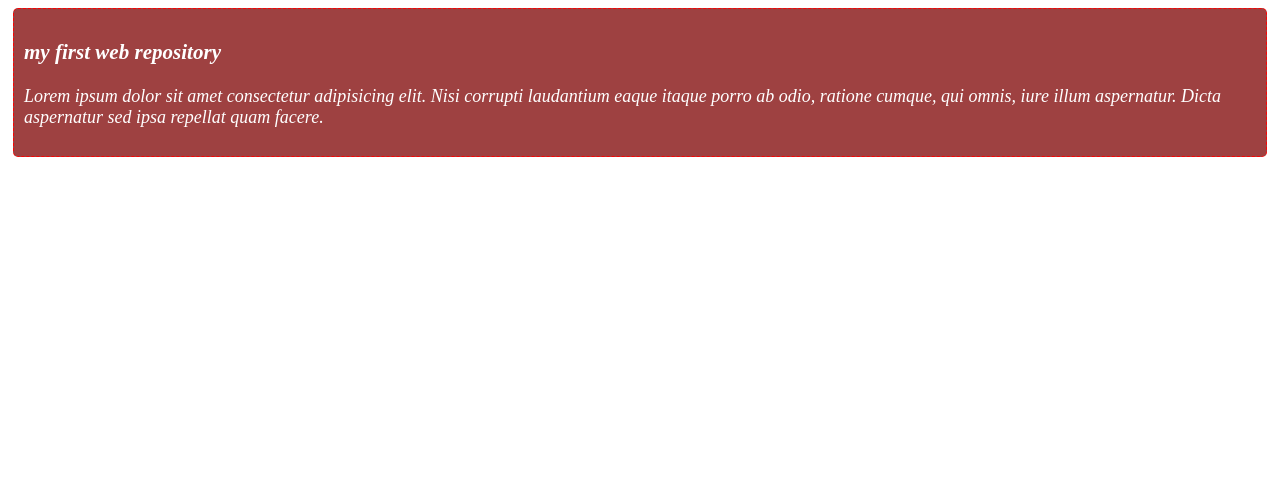
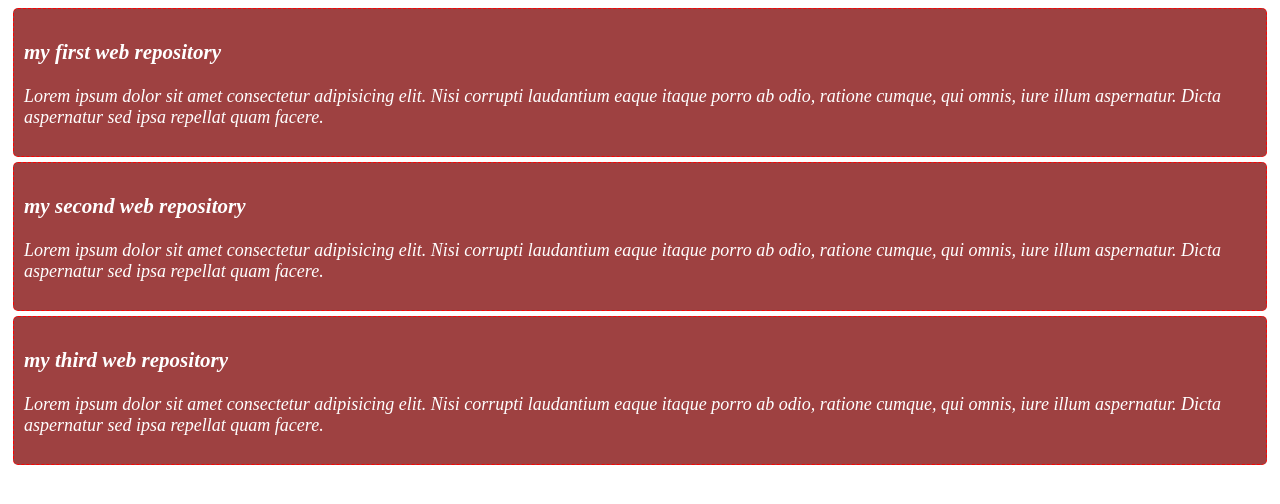
Before and after one commit to githubmisbah/my-simple-website, a plain HTML site: page index.html in a window 1280 px wide. Drawn offline with Linux system fonts and the light colour scheme.

Commit message:
added the second and the third blog

```diff
--- a/index.html
+++ b/index.html
@@ -12,5 +12,15 @@
         <p>Lorem ipsum dolor sit amet consectetur adipisicing elit. Nisi corrupti laudantium eaque itaque porro ab odio, ratione cumque, qui omnis, iure illum aspernatur. Dicta aspernatur sed ipsa repellat quam facere.</p>
     </div>
 
+    <div>
+        <h3>my second web repository</h3>
+        <p>Lorem ipsum dolor sit amet consectetur adipisicing elit. Nisi corrupti laudantium eaque itaque porro ab odio, ratione cumque, qui omnis, iure illum aspernatur. Dicta aspernatur sed ipsa repellat quam facere.</p>
+    </div>
+
+    <div>
+        <h3>my third web repository</h3>
+        <p>Lorem ipsum dolor sit amet consectetur adipisicing elit. Nisi corrupti laudantium eaque itaque porro ab odio, ratione cumque, qui omnis, iure illum aspernatur. Dicta aspernatur sed ipsa repellat quam facere.</p>
+    </div>
+
 </body>
 </html>
```
